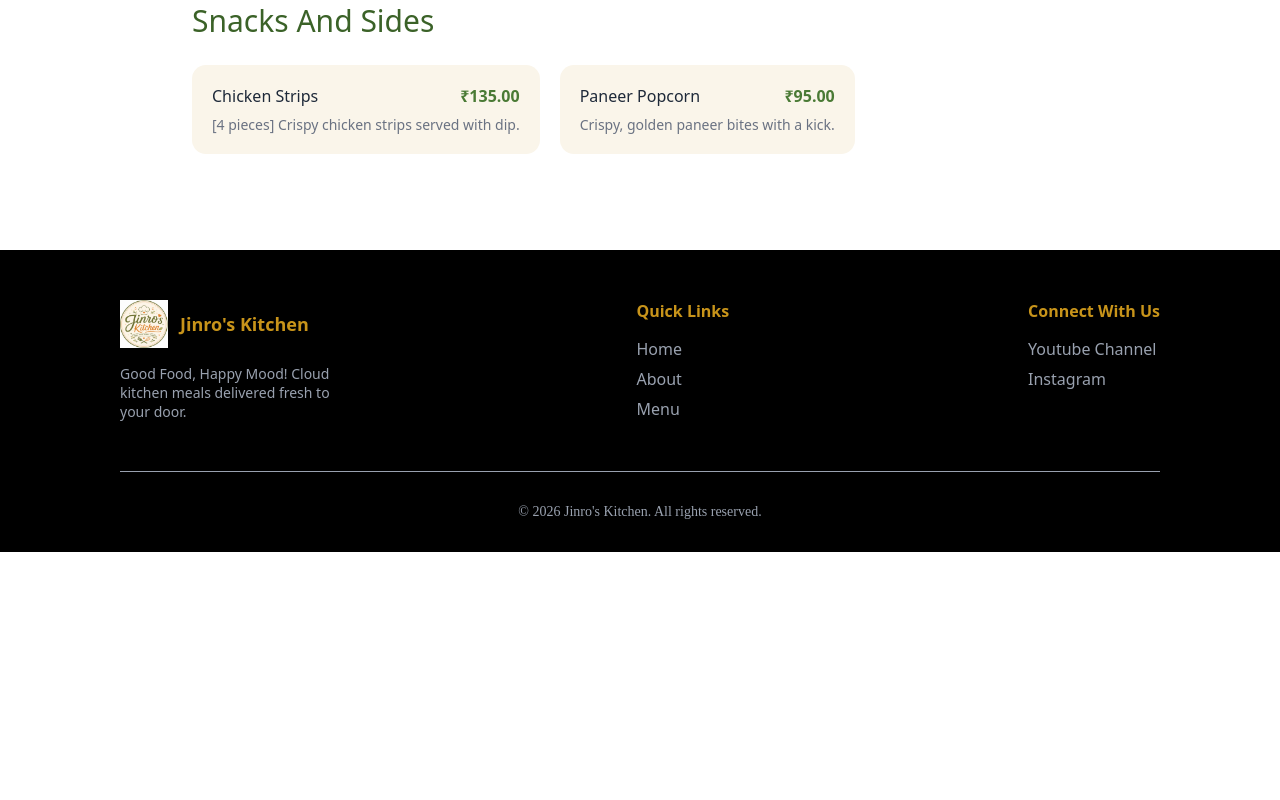
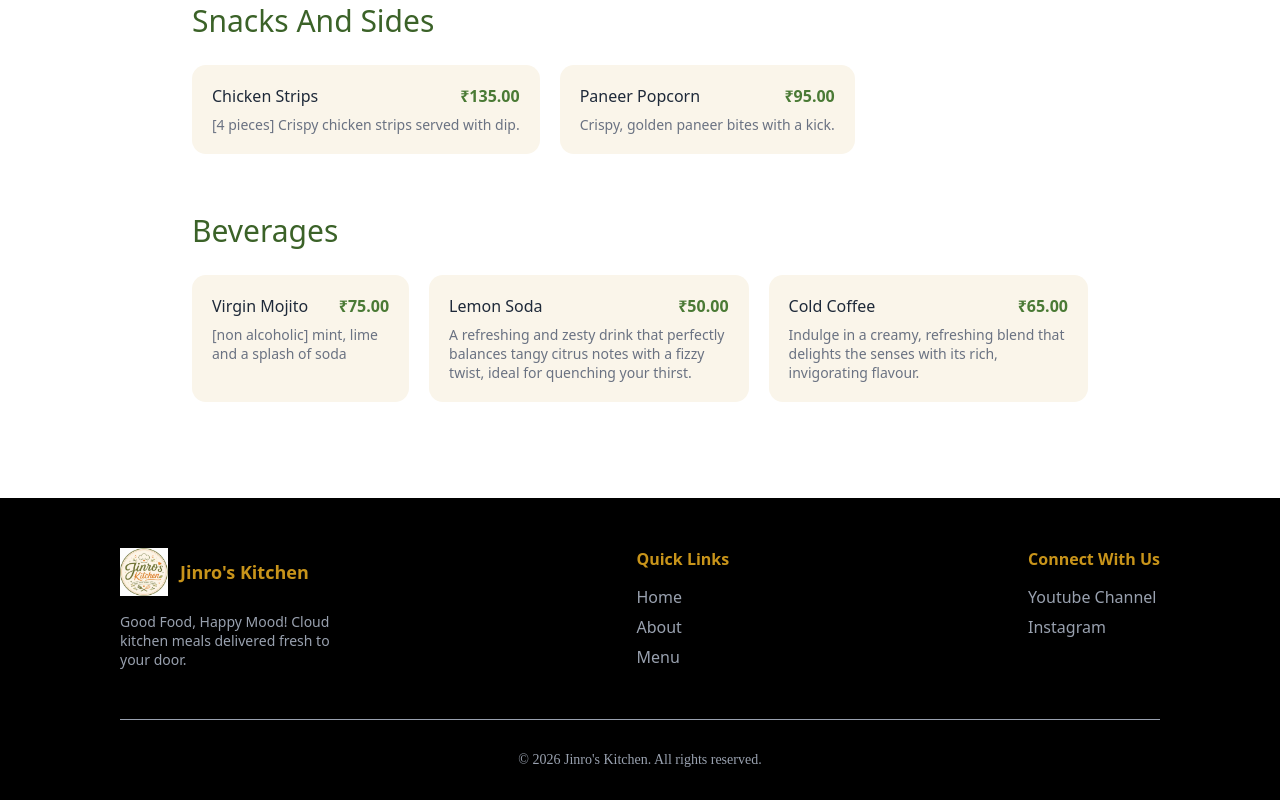
Before and after one commit to AllenPeter25/Jinros-Kitchen, an Angular app: page /menu in a window 1280 px wide. Shown: the part 1645-2445 px from the top of the page. Before the commit the page ends 2197 px from the top, so only its background shows below. Built offline with nearby package versions, Linux system fonts and the light colour scheme.

Commit message:
Correction

```diff
--- a/package.json
+++ b/package.json
@@ -20,6 +20,8 @@
     "@angular/platform-server": "^21.2.0",
     "@angular/router": "^21.2.0",
     "@angular/ssr": "^21.2.14",
+    "@vercel/analytics": "^2.0.1",
+    "@vercel/speed-insights": "^2.0.0",
     "express": "^5.1.0",
     "rxjs": "~7.8.0",
     "tslib": "^2.3.0"
--- a/src/app/about-component/about-component.ts
+++ b/src/app/about-component/about-component.ts
@@ -28,7 +28,7 @@ export class AboutComponent implements AfterViewInit{
 
   ngAfterViewInit(): void {
     this.cardData = [{
-      title: "5 Years",
+      title: `${new Date().getFullYear() - new Date('1-1-2020').getFullYear()} Years`,
       description: "of Culinary Experience",
       icon: this.experienceIcon
     },
--- a/src/app/app.ts
+++ b/src/app/app.ts
@@ -1,12 +1,12 @@
-import { Component, signal } from '@angular/core';
+import {Component, OnInit, signal} from '@angular/core';
 import {NavigationEnd, RouterOutlet} from '@angular/router';
 import {Header} from './header/header';
 import {FooterComponent} from './footer-component/footer-component';
-import {MenuComponent} from './menu-component/menu-component';
-import {AboutComponent} from './about-component/about-component';
 import {Router} from '@angular/router';
 import {ViewportScroller} from '@angular/common';
 import {filter} from 'rxjs';
+import { inject } from '@vercel/analytics'
+import { injectSpeedInsights } from '@vercel/speed-insights';
 
 @Component({
   selector: 'app-root',
@@ -18,7 +18,7 @@ import {filter} from 'rxjs';
   templateUrl: './app.html',
   styleUrl: './app.less'
 })
-export class App {
+export class App implements OnInit {
   protected readonly title = signal('jinros-kitchen');
   constructor(
     private router: Router,
@@ -30,4 +30,9 @@ export class App {
       this.viewportScroller.scrollToPosition([0, 0]);
     });
   }
+
+  ngOnInit(): void {
+    inject();
+    injectSpeedInsights()
+  }
 }
--- a/src/app/footer-component/footer-component.html
+++ b/src/app/footer-component/footer-component.html
@@ -22,5 +22,5 @@
   </div>
 </div>
 <div class="footer__rights">
-  © 2026 Jinro's Kitchen. All rights reserved.
+  © {{ currentYear() }} Jinro's Kitchen. All rights reserved.
 </div>
--- a/src/app/footer-component/footer-component.ts
+++ b/src/app/footer-component/footer-component.ts
@@ -1,4 +1,4 @@
-import { Component } from '@angular/core';
+import {Component, signal} from '@angular/core';
 import {RouterLink} from '@angular/router';
 import {CommonModule} from '@angular/common';
 
@@ -13,6 +13,9 @@ import {CommonModule} from '@angular/common';
   standalone: true
 })
 export class FooterComponent {
+
+  currentYear = signal(new Date().getFullYear());
+
   naviagte(url: string): void {
     window.open(url, '_blank')
   }
--- a/src/app/menu-component/menu-component.less
+++ b/src/app/menu-component/menu-component.less
@@ -145,6 +145,7 @@
 
       &--description {
         text-align: center;
+        padding: 4px;
       }
     }
 
--- a/src/app/menu-component/menu-component.ts
+++ b/src/app/menu-component/menu-component.ts
@@ -75,6 +75,26 @@ export class MenuComponent implements AfterViewInit {
           price: 95
         }
       ]
+    },
+    {
+      category: "Beverages",
+      items: [
+        {
+          name: "Virgin Mojito",
+          description: "[non alcoholic] mint, lime and a splash of soda",
+          price: 75
+        },
+        {
+          name: "Lemon Soda",
+          description: "A refreshing and zesty drink that perfectly balances tangy citrus notes with a fizzy twist, ideal for quenching your thirst.",
+          price: 50
+        },
+        {
+          name: "Cold Coffee",
+          description: "Indulge in a creamy, refreshing blend that delights the senses with its rich, invigorating flavour.",
+          price: 65
+        }
+      ]
     }
   ]
 
```
Also changed, not shown: public/robot.txt (added), 2 other files (tests, documents, lock files or other folders).
